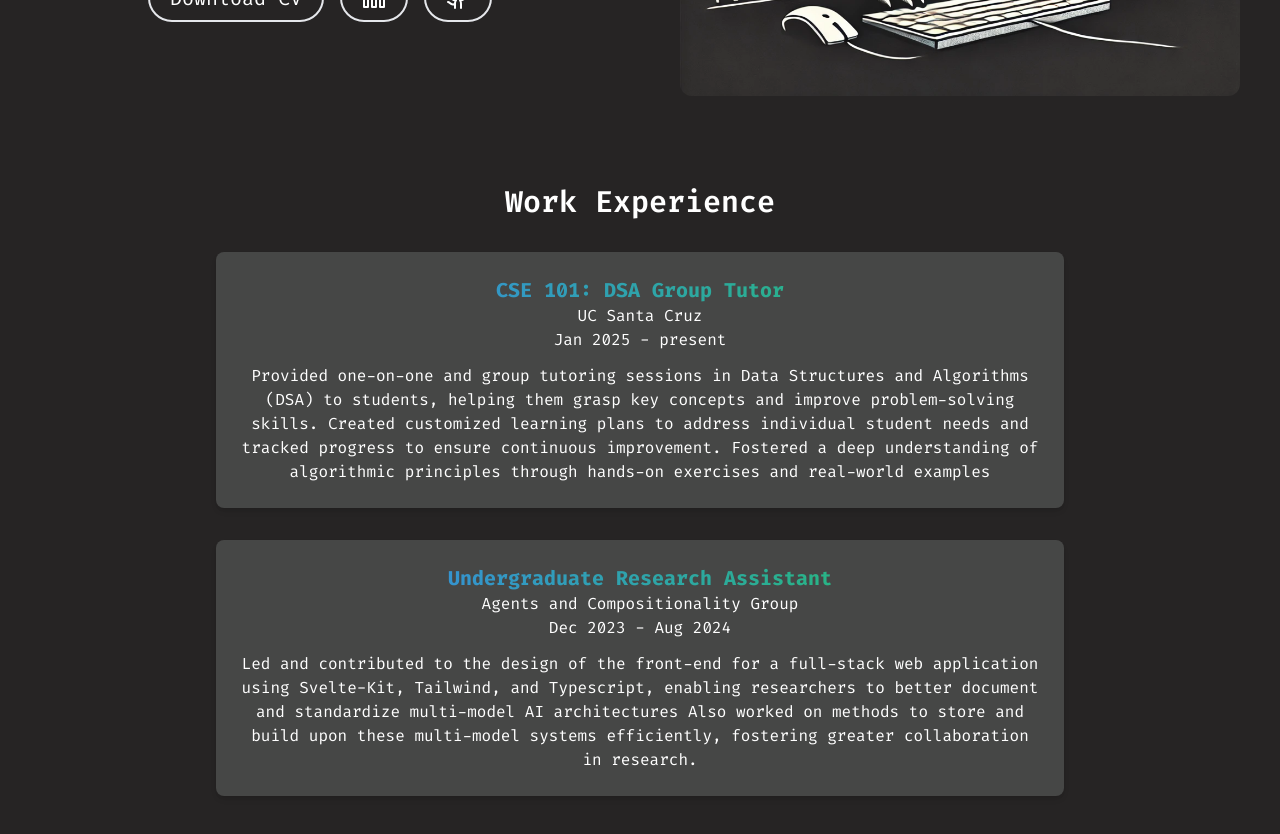
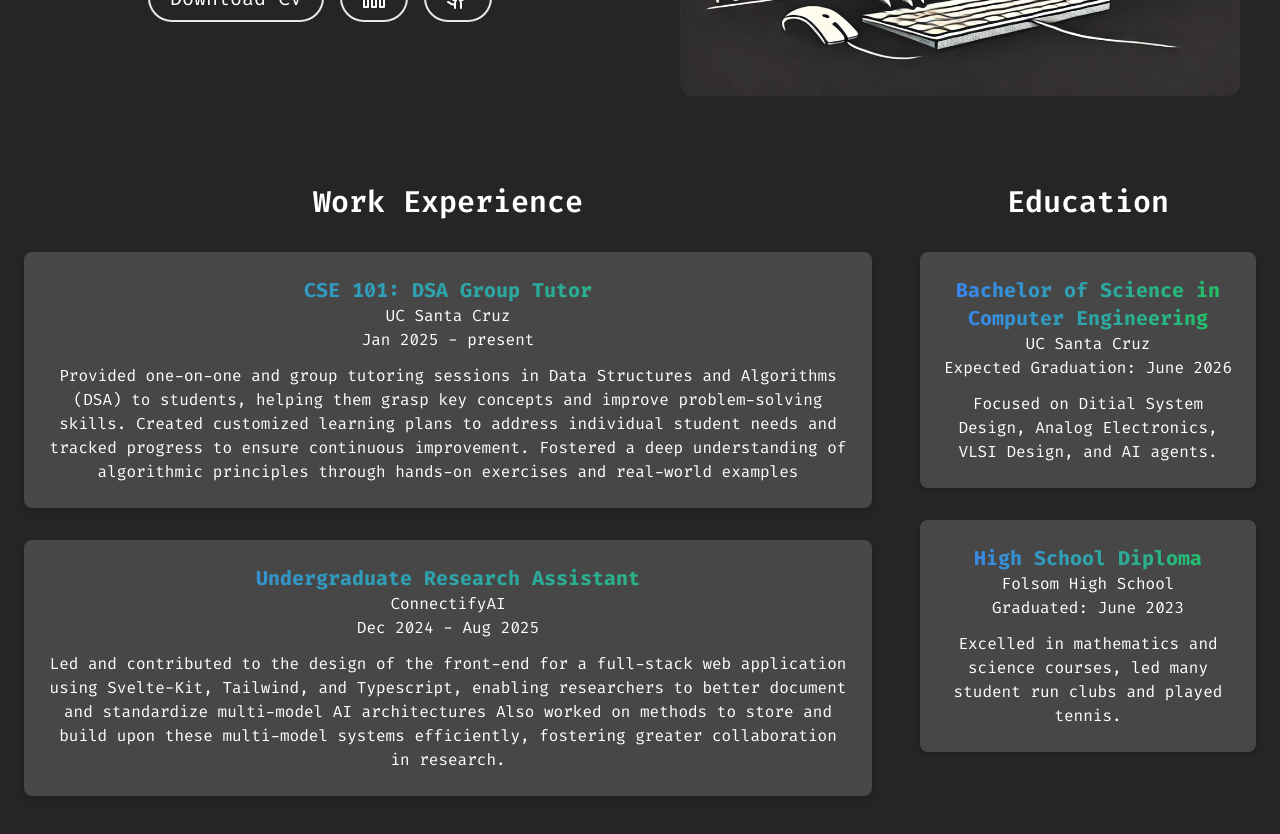
Before and after one commit to Alb111/AlbPortfolio, a SvelteKit app: page / in a window 1280 px wide. Shown: the part 600-1434 px from the top of the page. Built offline with nearby package versions, Linux system fonts and the light colour scheme.

Commit message:
education added

```diff
--- /dev/null
+++ b/src/lib/parts/Education.svelte
@@ -0,0 +1,34 @@
+<script>
+	let education = [
+		{
+			school: "UC Santa Cruz",
+			degree: "Bachelor of Science in Computer Engineering",
+			date: "Expected Graduation: June 2026",
+			description: "Focused on Ditial System Design, Analog Electronics, VLSI Design, and AI agents."
+		},
+		{
+			school: "Folsom High School",
+			degree: "High School Diploma",
+			date: "Graduated: June 2023",
+			description: "Excelled in mathematics and science courses, led many student run clubs and played tennis."
+		}
+	];
+</script>
+
+<div class="mx-auto max-w-4xl px-6 py-12">
+	<h2 class="mb-8 text-center text-3xl font-semibold">Education</h2>
+	<div class="space-y-8">
+		{#each education as edu}
+			<div class="rounded-lg bg-lightGray p-6 shadow-md transition-all hover:shadow-xl">
+				<h3
+					class="bg-gradient-to-r from-blue-500 to-green-500 bg-clip-text text-xl font-bold text-transparent"
+				>
+					{edu.degree}
+				</h3>
+				<p class="text-md">{edu.school}</p>
+				<p class="text-md">{edu.date}</p>
+				<p class="mt-3">{edu.description}</p>
+			</div>
+		{/each}
+	</div>
+</div>
--- a/src/lib/parts/WorkExperience.svelte
+++ b/src/lib/parts/WorkExperience.svelte
@@ -9,8 +9,8 @@
 		},
 		{
 			title: 'Undergraduate Research Assistant',
-			company: 'Agents and Compositionality Group',
-			date: 'Dec 2023 - Aug 2024',
+			company: 'ConnectifyAI',
+			date: 'Dec 2024 - Aug 2025',
 			description:
 				' Led and contributed to the design of the front-end for a full-stack web application using Svelte-Kit, Tailwind, and Typescript, enabling researchers to better document and standardize multi-model AI architectures Also worked on methods to store and build upon these multi-model systems efficiently, fostering greater collaboration in research.'
 		}
--- a/src/routes/+page.svelte
+++ b/src/routes/+page.svelte
@@ -2,8 +2,12 @@
 	import Hero from "$lib/parts/Hero.svelte";
 	import Header from "$lib/parts/Header.svelte";
 	import WorkExp from "$lib/parts/WorkExperience.svelte";
+	import Education from "$lib/parts/Education.svelte";
 </script>
 
 <Header/>
 <Hero/>
+<div class="flex flex-col lg:flex-row">
 <WorkExp/>
+<Education/>
+</div>
```
Also changed, not shown: 1 other file (tests, documents, lock files or other folders).
